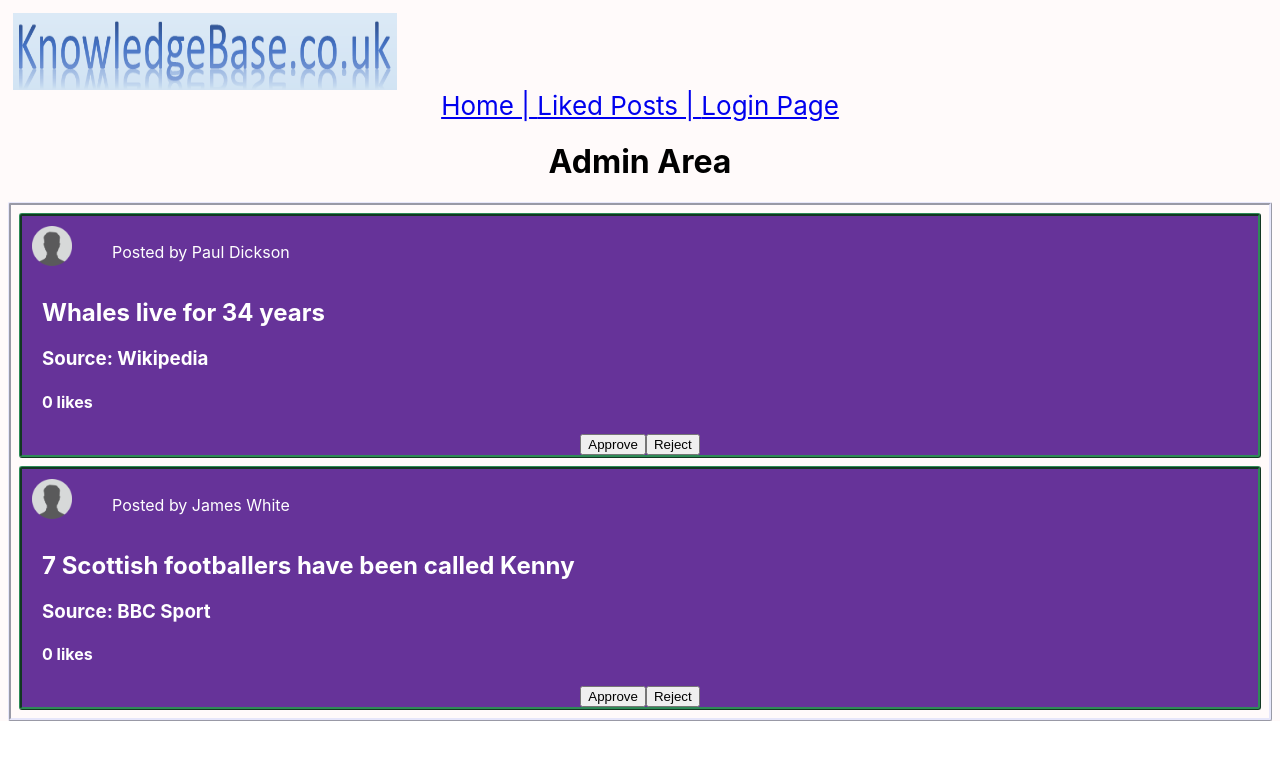
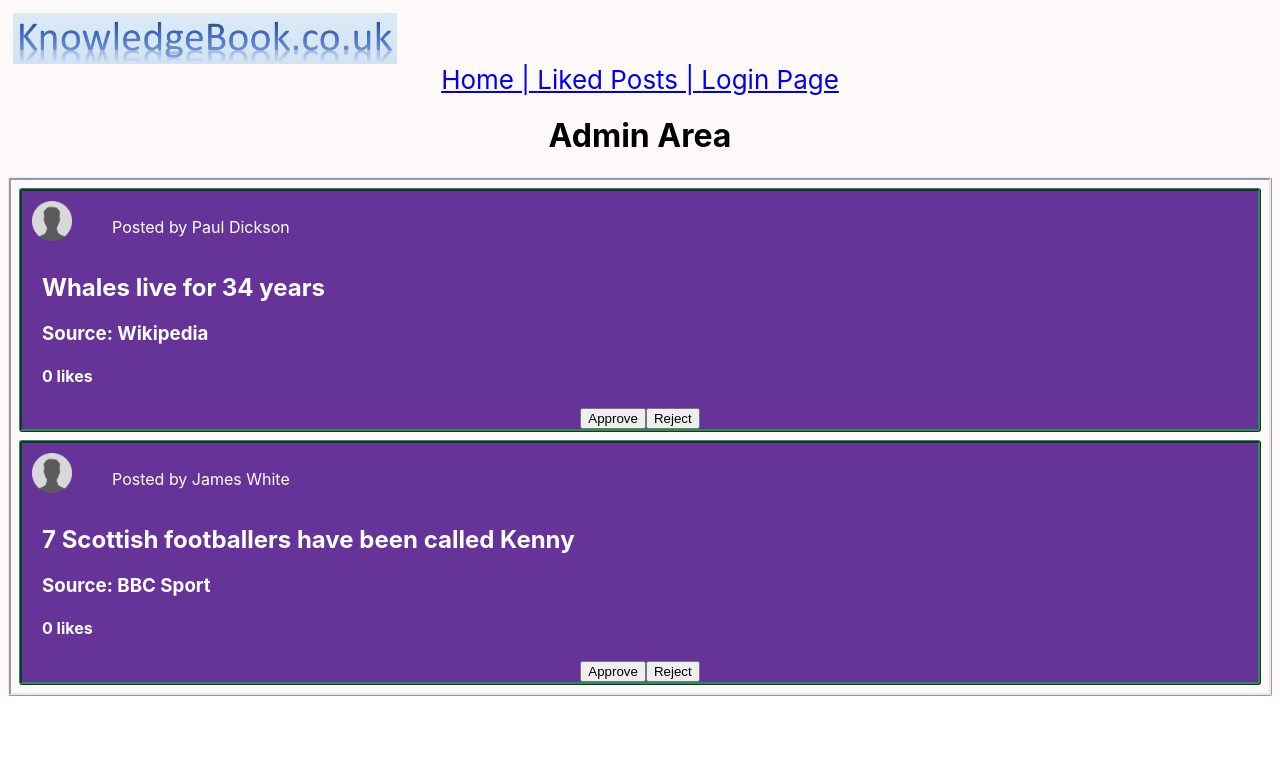
Before and after one commit to paul8765-bit/knowledge-book, a React (Create React App) app: page /adminArea in a window 1280 px wide. Shown: the top 760 px of the page. Built offline with nearby package versions, Linux system fonts and the light colour scheme.

Commit message:
Finish fixing rebrand

```diff
--- a/src/App.css
+++ b/src/App.css
@@ -4,7 +4,7 @@
 }
 
 .App-logo {
-  height: 6vmax;
+  height: 4vmax;
   width: 30vmax;
   pointer-events: none;
   padding-left: 1vmax;
```
Also changed, not shown: public/KnowledgeBook_big.png, src/img/KnowledgeBook_big.png.
